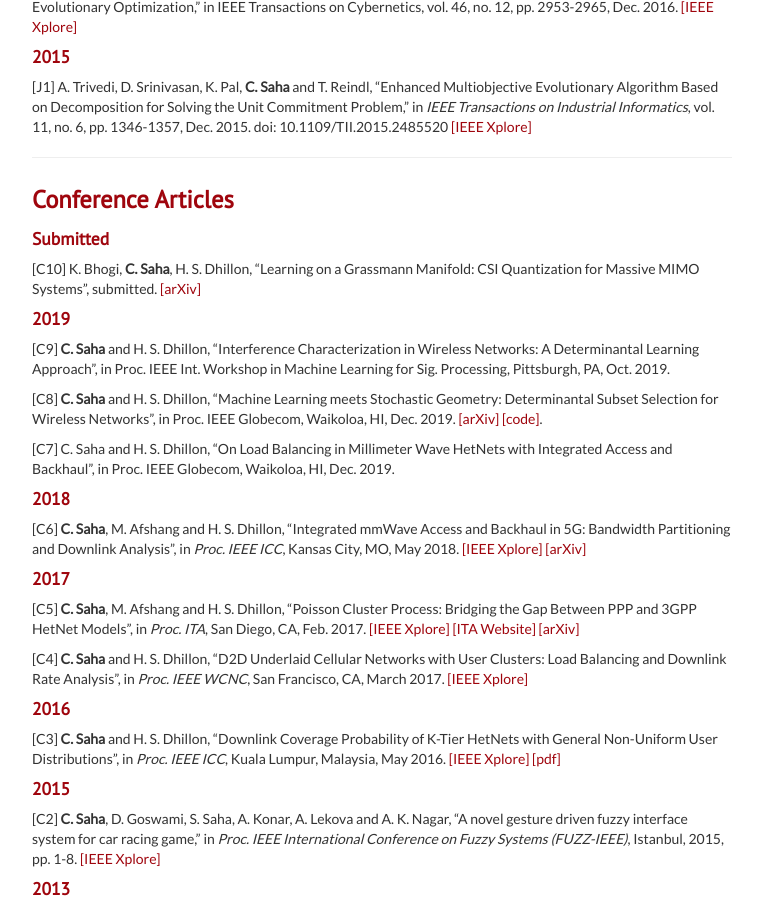
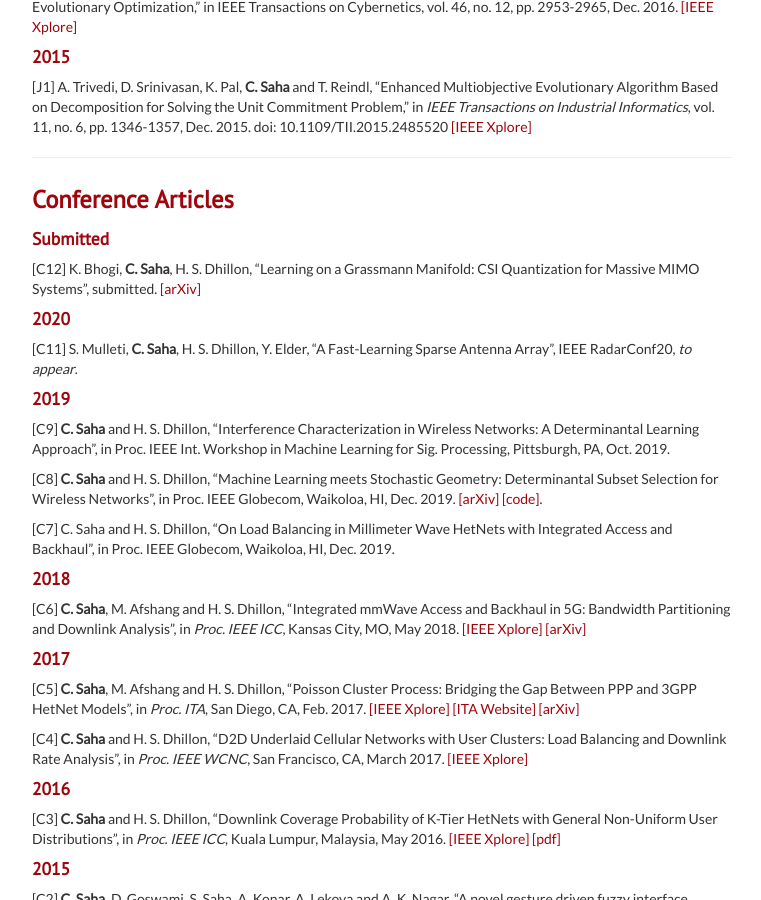
Before and after one commit to chiranjibsaha/chiranjibsaha.github.io, a Jekyll site: the page built from pages/pubs.md, in a window 1280 px wide and 900 px high, scrolled down 1167 px. Shown: the whole window, without its empty margins (258-1019 px from the left). Built offline with Jekyll 4.4.1, drawn with Linux system fonts in a browser that asks for light colours.

Commit message:
Update pubs.md

```diff
--- a/pages/pubs.md
+++ b/pages/pubs.md
@@ -90,7 +90,12 @@
 
 #### Submitted
 
-[C10] K. Bhogi, **C. Saha**, H. S. Dhillon, “Learning on a Grassmann Manifold: CSI Quantization for Massive MIMO Systems”, submitted. [[arXiv]](https://arxiv.org/abs/2005.08413)
+[C12] K. Bhogi, **C. Saha**, H. S. Dhillon, “Learning on a Grassmann Manifold: CSI Quantization for Massive MIMO Systems”, submitted. [[arXiv]](https://arxiv.org/abs/2005.08413)
+
+#### 2020
+
+[C11] S. Mulleti, **C. Saha**, H. S. Dhillon, Y. Elder, "A Fast-Learning Sparse Antenna Array",  IEEE RadarConf20, *to appear*.
+
 #### 2019
 
 [C9] **C. Saha** and H. S. Dhillon, “Interference Characterization in Wireless Networks: A Determinantal Learning Approach”, in Proc. IEEE Int. Workshop in Machine Learning for Sig. Processing, Pittsburgh, PA, Oct. 2019.
```
